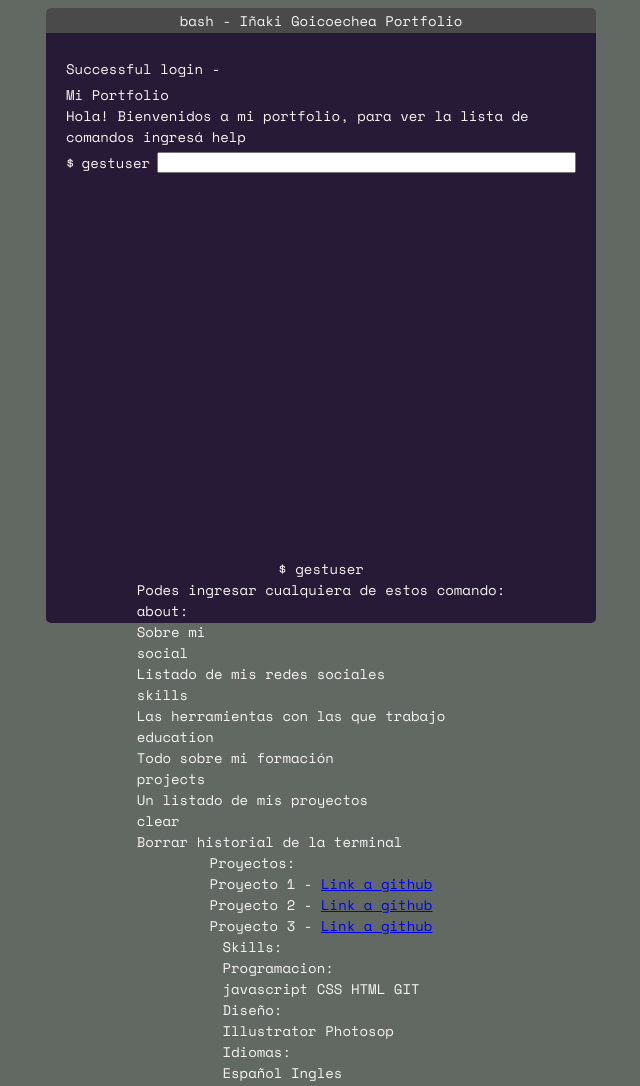
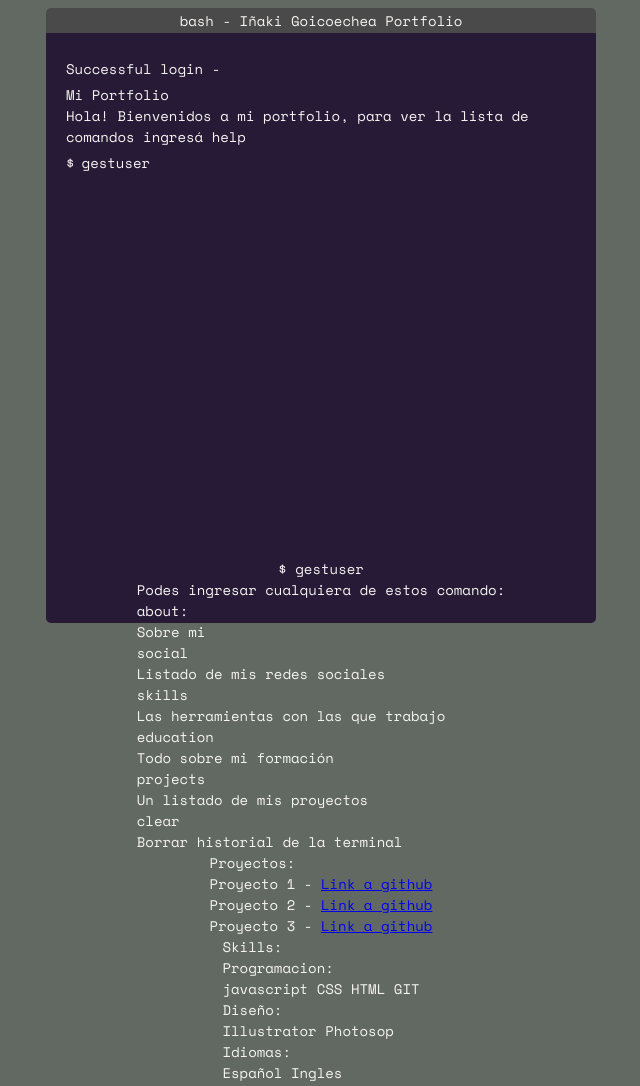
Before and after one commit to bskgoico/Portfolio-Terminal, a plain HTML site: page index.html in a window 1280 px wide. Shown: the top 1086 px of the page, without its empty margins (319-959 px from the left). Drawn offline with nearby package versions, Linux system fonts and the light colour scheme.

Commit message:
first-commit

```diff
--- a/styles.css
+++ b/styles.css
@@ -55,3 +55,15 @@ main {
     grid-template-columns: auto auto 1fr;
     column-gap: 7px;
 }
+
+input {
+    background-color: var(--background);
+    color: var(--text);
+    font-size: 14px;
+    font-family: 'Space Mono', monospace;
+    border: none;
+}
+
+input:focus {
+    outline: none;
+}
```
